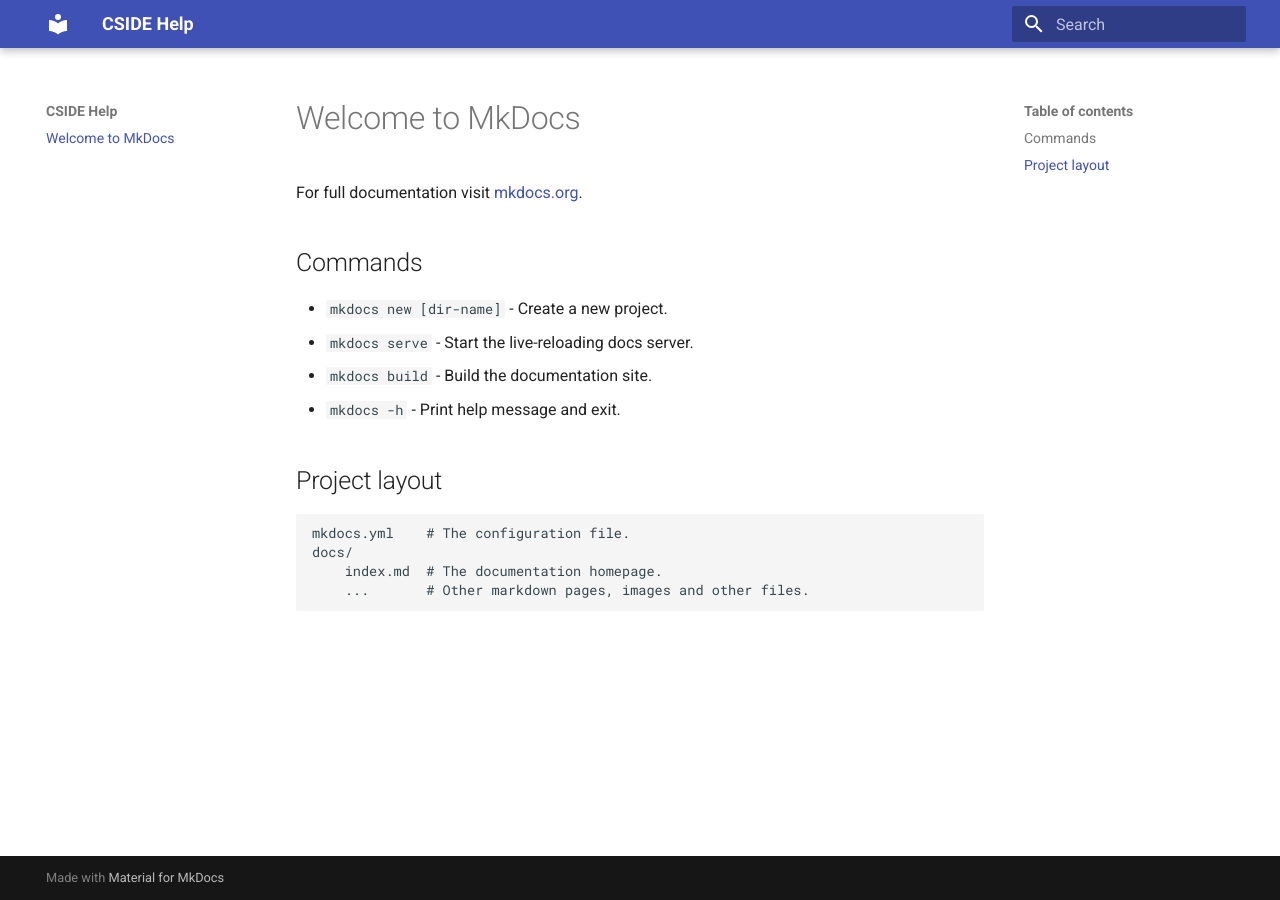
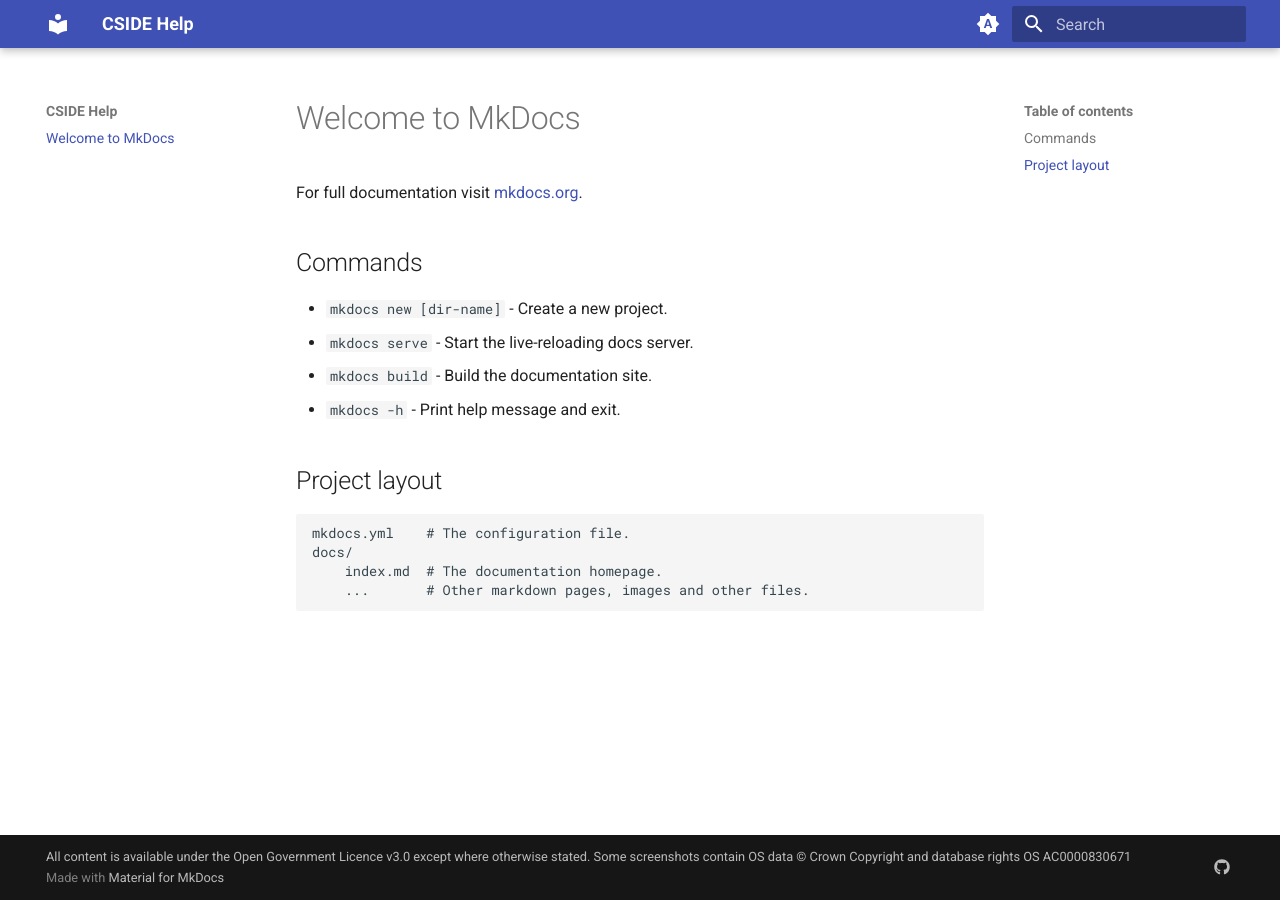
Before and after one commit to Dorset-Council-UK/cside-docs, an MkDocs documentation site: the page built from docs/index.md, in a window 1280 px wide. Built offline with MkDocs 1.6.1 and Material for MkDocs 9.7.7, drawn with Linux system fonts in a browser that asks for light colours.

Commit message:
Enhance mkdocs.yml with plugins and theme settings
Added plugins, theme features, and markdown extensions to mkdocs.yml.

```diff
--- a/mkdocs.yml
+++ b/mkdocs.yml
@@ -1,3 +1,51 @@
 site_name: CSIDE Help
+plugins:
+- search
 theme:
   name: material
+  features:
+    - navigation.instant
+  palette:
+    # Palette toggle for automatic mode
+    - media: "(prefers-color-scheme)"
+      primary: custom
+      accent: custom
+      toggle:
+        icon: material/brightness-auto
+        name: Switch to light mode
+
+    # Palette toggle for light mode
+    - media: "(prefers-color-scheme: light)"
+      primary: custom
+      accent: custom
+      toggle:
+        icon: material/weather-sunny
+        name: Switch to dark mode
+
+    # Palette toggle for dark mode
+    - media: "(prefers-color-scheme: dark)"
+      scheme: slate
+      primary: custom
+      accent: custom
+      toggle:
+        icon: material/weather-night
+        name: Switch to system preference
+
+markdown_extensions:
+- toc:
+    permalink: true
+- attr_list
+- md_in_html
+- admonition
+- pymdownx.details
+- pymdownx.superfences
+- pymdownx.emoji:
+    emoji_index: !!python/name:material.extensions.emoji.twemoji
+    emoji_generator: !!python/name:material.extensions.emoji.to_svg
+extra:
+  social:
+    - icon: fontawesome/brands/github
+      link: https://github.com/Dorset-Council-UK
+copyright: All content is available under the Open Government Licence v3.0 except where otherwise stated. Some screenshots contain OS data © Crown Copyright and database rights OS AC0000830671
+nav:
+    - 'index.md'
```
